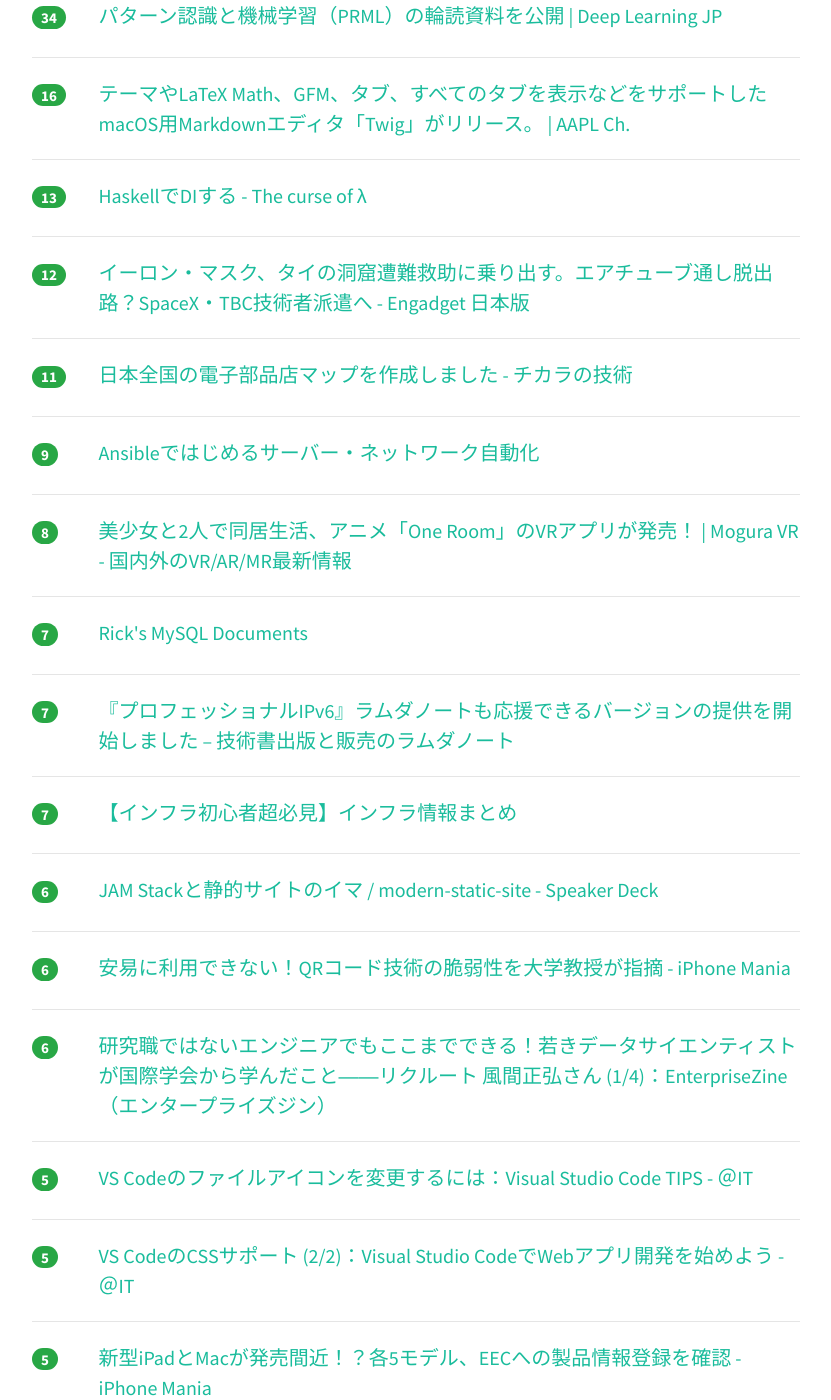
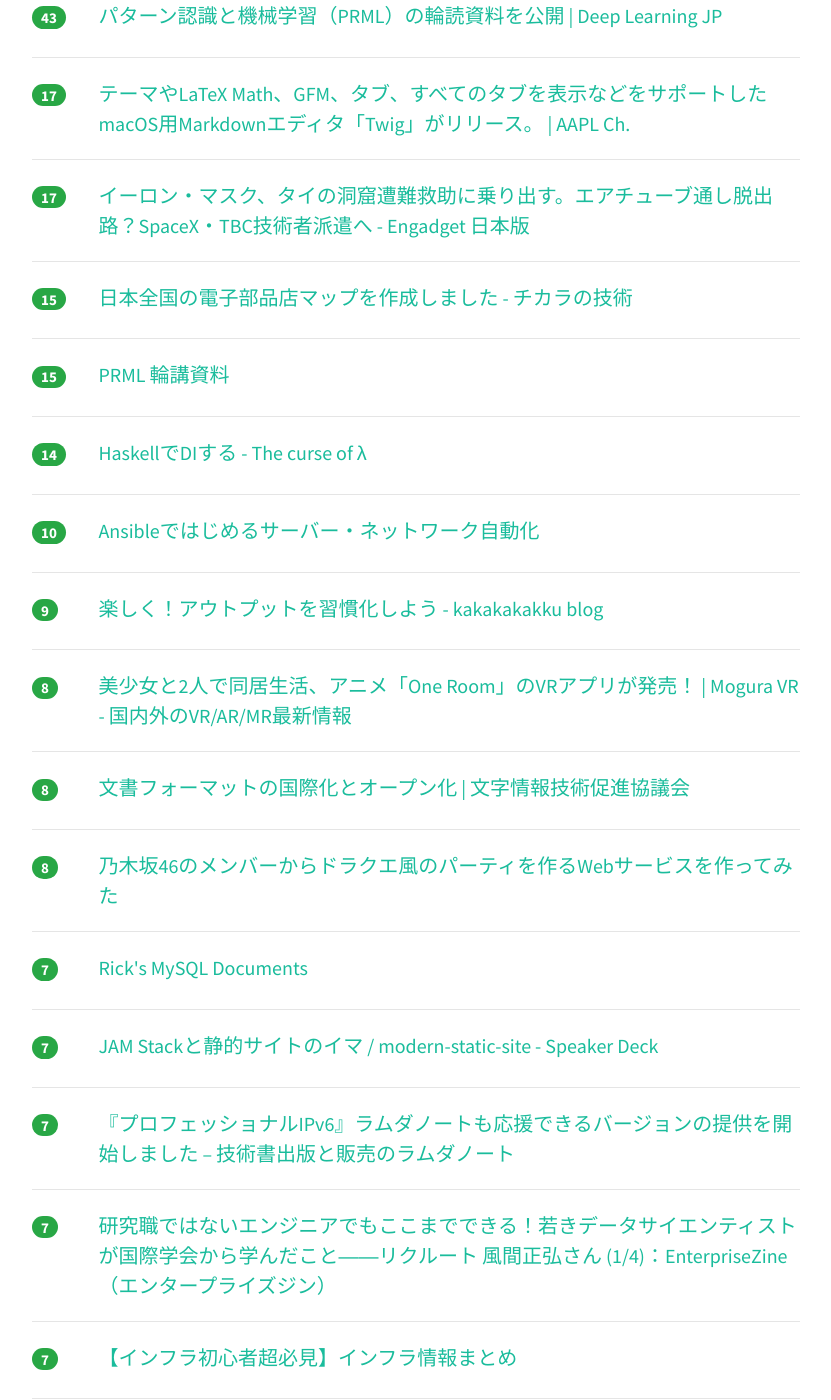
Before and after one commit to yatta47/hatena-matome-site, a Jekyll site: the page built from _posts/2018-07-07-hatena.md, in a window 1280 px wide and 1400 px high, scrolled down 394 px. Shown: the whole window, without its empty margins (224-1055 px from the left). Built offline with Jekyll 4.4.1, drawn with Linux system fonts in a browser that asks for light colours; nearby versions of some CDN libraries; some of the changed text lies outside the part shown.

Commit message:
Updated 2018-07-07

```diff
--- a/_posts/2018-07-07-hatena.md
+++ b/_posts/2018-07-07-hatena.md
@@ -1,44 +1,64 @@
 ---
 layout: post
 title:  "2018-07-07 はてぶIT"
-date:   2018-07-07 09:02:13
+date:   2018-07-07 10:02:21
 tags: [it-hotentry]
 ---
-22 件のデータあり
+29 件のデータあり
 
 <hr><div class="row">
-<div class="col-1"><span class="badge badge-pill badge-success h2">34</span></div>
+<div class="col-1"><span class="badge badge-pill badge-success h2">43</span></div>
 <div class="col-11"><a href='http://deeplearning.jp/deep-learning-day18-2/' target='_blank'>パターン認識と機械学習（PRML）の輪読資料を公開 | Deep Learning JP</a></div>
 </div>
 <hr>
 <div class="row">
-<div class="col-1"><span class="badge badge-pill badge-success h2">16</span></div>
+<div class="col-1"><span class="badge badge-pill badge-success h2">17</span></div>
 <div class="col-11"><a href='https://applech2.com/archives/20180706-twig-modern-macos-markdown-editor.html' target='_blank'>テーマやLaTeX Math、GFM、タブ、すべてのタブを表示などをサポートしたmacOS用Markdownエディタ「Twig」がリリース。 | AAPL Ch.</a></div>
 </div>
 <hr>
 <div class="row">
-<div class="col-1"><span class="badge badge-pill badge-success h2">13</span></div>
+<div class="col-1"><span class="badge badge-pill badge-success h2">17</span></div>
+<div class="col-11"><a href='https://japanese.engadget.com/2018/07/06/spacex-tbc/' target='_blank'>イーロン・マスク、タイの洞窟遭難救助に乗り出す。エアチューブ通し脱出路？SpaceX・TBC技術者派遣へ - Engadget 日本版</a></div>
+</div>
+<hr>
+<div class="row">
+<div class="col-1"><span class="badge badge-pill badge-success h2">15</span></div>
+<div class="col-11"><a href='http://power-of-tech.hatenablog.com/entry/2018/07/06/191816' target='_blank'>日本全国の電子部品店マップを作成しました - チカラの技術</a></div>
+</div>
+<hr>
+<div class="row">
+<div class="col-1"><span class="badge badge-pill badge-success h2">15</span></div>
+<div class="col-11"><a href='http://deeplearning.jp/seminar/#1515565927378-9a11fdc4-798a' target='_blank'>PRML 輪講資料</a></div>
+</div>
+<hr>
+<div class="row">
+<div class="col-1"><span class="badge badge-pill badge-success h2">14</span></div>
 <div class="col-11"><a href='https://myuon.github.io/posts/haskell-di/' target='_blank'>HaskellでDIする - The curse of λ</a></div>
 </div>
 <hr>
 <div class="row">
-<div class="col-1"><span class="badge badge-pill badge-success h2">12</span></div>
-<div class="col-11"><a href='https://japanese.engadget.com/2018/07/06/spacex-tbc/' target='_blank'>イーロン・マスク、タイの洞窟遭難救助に乗り出す。エアチューブ通し脱出路？SpaceX・TBC技術者派遣へ - Engadget 日本版</a></div>
-</div>
-<hr>
-<div class="row">
-<div class="col-1"><span class="badge badge-pill badge-success h2">11</span></div>
-<div class="col-11"><a href='http://power-of-tech.hatenablog.com/entry/2018/07/06/191816' target='_blank'>日本全国の電子部品店マップを作成しました - チカラの技術</a></div>
+<div class="col-1"><span class="badge badge-pill badge-success h2">10</span></div>
+<div class="col-11"><a href='https://www.slideshare.net/akira6592/ansible-svnw-automation20180705' target='_blank'>Ansibleではじめるサーバー・ネットワーク自動化</a></div>
 </div>
 <hr>
 <div class="row">
 <div class="col-1"><span class="badge badge-pill badge-success h2">9</span></div>
-<div class="col-11"><a href='https://www.slideshare.net/akira6592/ansible-svnw-automation20180705' target='_blank'>Ansibleではじめるサーバー・ネットワーク自動化</a></div>
+<div class="col-11"><a href='https://kakakakakku.hatenablog.com/entry/2018/07/06/184236' target='_blank'>楽しく！アウトプットを習慣化しよう - kakakakakku blog</a></div>
 </div>
 <hr>
 <div class="row">
 <div class="col-1"><span class="badge badge-pill badge-success h2">8</span></div>
 <div class="col-11"><a href='https://www.moguravr.com/one-room-vr-ios-app/' target='_blank'>美少女と2人で同居生活、アニメ「One Room」のVRアプリが発売！ | Mogura VR - 国内外のVR/AR/MR最新情報</a></div>
+</div>
+<hr>
+<div class="row">
+<div class="col-1"><span class="badge badge-pill badge-success h2">8</span></div>
+<div class="col-11"><a href='http://citpc.jp/article/20180222.html' target='_blank'>文書フォーマットの国際化とオープン化 | 文字情報技術促進協議会</a></div>
+</div>
+<hr>
+<div class="row">
+<div class="col-1"><span class="badge badge-pill badge-success h2">8</span></div>
+<div class="col-11"><a href='https://qiita.com/kikutaro/items/5f4d89b6defac34be052' target='_blank'>乃木坂46のメンバーからドラクエ風のパーティを作るWebサービスを作ってみた</a></div>
 </div>
 <hr>
 <div class="row">
@@ -48,7 +68,17 @@ tags: [it-hotentry]
 <hr>
 <div class="row">
 <div class="col-1"><span class="badge badge-pill badge-success h2">7</span></div>
+<div class="col-11"><a href='https://speakerdeck.com/mottox2/modern-static-site' target='_blank'>JAM Stackと静的サイトのイマ / modern-static-site - Speaker Deck</a></div>
+</div>
+<hr>
+<div class="row">
+<div class="col-1"><span class="badge badge-pill badge-success h2">7</span></div>
 <div class="col-11"><a href='https://www.lambdanote.com/blogs/news/ipv6-1' target='_blank'>『プロフェッショナルIPv6』ラムダノートも応援できるバージョンの提供を開始しました – 技術書出版と販売のラムダノート</a></div>
+</div>
+<hr>
+<div class="row">
+<div class="col-1"><span class="badge badge-pill badge-success h2">7</span></div>
+<div class="col-11"><a href='https://enterprisezine.jp/dbonline/detail/10895' target='_blank'>研究職ではないエンジニアでもここまでできる！若きデータサイエンティストが国際学会から学んだこと――リクルート 風間正弘さん (1/4)：EnterpriseZine（エンタープライズジン）</a></div>
 </div>
 <hr>
 <div class="row">
@@ -58,17 +88,12 @@ tags: [it-hotentry]
 <hr>
 <div class="row">
 <div class="col-1"><span class="badge badge-pill badge-success h2">6</span></div>
-<div class="col-11"><a href='https://speakerdeck.com/mottox2/modern-static-site' target='_blank'>JAM Stackと静的サイトのイマ / modern-static-site - Speaker Deck</a></div>
-</div>
-<hr>
-<div class="row">
-<div class="col-1"><span class="badge badge-pill badge-success h2">6</span></div>
 <div class="col-11"><a href='https://iphone-mania.jp/news-217857/' target='_blank'>安易に利用できない！QRコード技術の脆弱性を大学教授が指摘 - iPhone Mania</a></div>
 </div>
 <hr>
 <div class="row">
-<div class="col-1"><span class="badge badge-pill badge-success h2">6</span></div>
-<div class="col-11"><a href='https://enterprisezine.jp/dbonline/detail/10895' target='_blank'>研究職ではないエンジニアでもここまでできる！若きデータサイエンティストが国際学会から学んだこと――リクルート 風間正弘さん (1/4)：EnterpriseZine（エンタープライズジン）</a></div>
+<div class="col-1"><span class="badge badge-pill badge-success h2">5</span></div>
+<div class="col-11"><a href='http://karapaia.com/archives/52173478.html' target='_blank'>なんと！1本の木に50種類のリンゴを実らすことに成功（イギリス） : カラパイア</a></div>
 </div>
 <hr>
 <div class="row">
@@ -103,16 +128,26 @@ tags: [it-hotentry]
 <hr>
 <div class="row">
 <div class="col-1"><span class="badge badge-pill badge-success h2">5</span></div>
-<div class="col-11"><a href='https://qiita.com/kikutaro/items/5f4d89b6defac34be052' target='_blank'>乃木坂46のメンバーからドラクエ風のパーティを作るWebサービスを作ってみた</a></div>
+<div class="col-11"><a href='http://blog.pyq.jp/entry/lives_of_engineer_005_2' target='_blank'>【Pythonエンジニア列伝:vol.5-2】片柳薫子さん その２〜「PythonユーザのためのJupyter[実践]入門」とPyQについて聞きました〜 - PyQオフィシャルブログ</a></div>
+</div>
+<hr>
+<div class="row">
+<div class="col-1"><span class="badge badge-pill badge-success h2">5</span></div>
+<div class="col-11"><a href='https://japan.cnet.com/article/35121381/' target='_blank'>［ブックレビュー］才能を引き出すちょっとした習慣--「FUTURE INTELLIGENCE」 - CNET Japan</a></div>
 </div>
 <hr>
 <div class="row">
 <div class="col-1"><span class="badge badge-pill badge-success h2">4</span></div>
-<div class="col-11"><a href='http://karapaia.com/archives/52173478.html' target='_blank'>なんと！1本の木に50種類のリンゴを実らすことに成功（イギリス） : カラパイア</a></div>
+<div class="col-11"><a href='https://jp.techcrunch.com/2018/07/07/2018-07-06-space-x-boring-company-engineers-are-being-sent-to-help-with-thai-cave-rescue/' target='_blank'>2018-07-06-space-x-boring-company-engineers-are-being-sent-to-help-with-thai-cave-rescue</a></div>
 </div>
 <hr>
 <div class="row">
 <div class="col-1"><span class="badge badge-pill badge-success h2">4</span></div>
-<div class="col-11"><a href='http://citpc.jp/article/20180222.html' target='_blank'>文書フォーマットの国際化とオープン化 | 文字情報技術促進協議会</a></div>
+<div class="col-11"><a href='https://japan.cnet.com/article/35121876/' target='_blank'>女子中高生に口パク動画「TikTok」が人気な理由 - CNET Japan</a></div>
 </div>
 <hr>
+<div class="row">
+<div class="col-1"><span class="badge badge-pill badge-success h2">4</span></div>
+<div class="col-11"><a href='https://github.com/lukakerr/twig' target='_blank'>GitHub - lukakerr/twig: A modern macOS markdown editor</a></div>
+</div>
+<hr>
```
